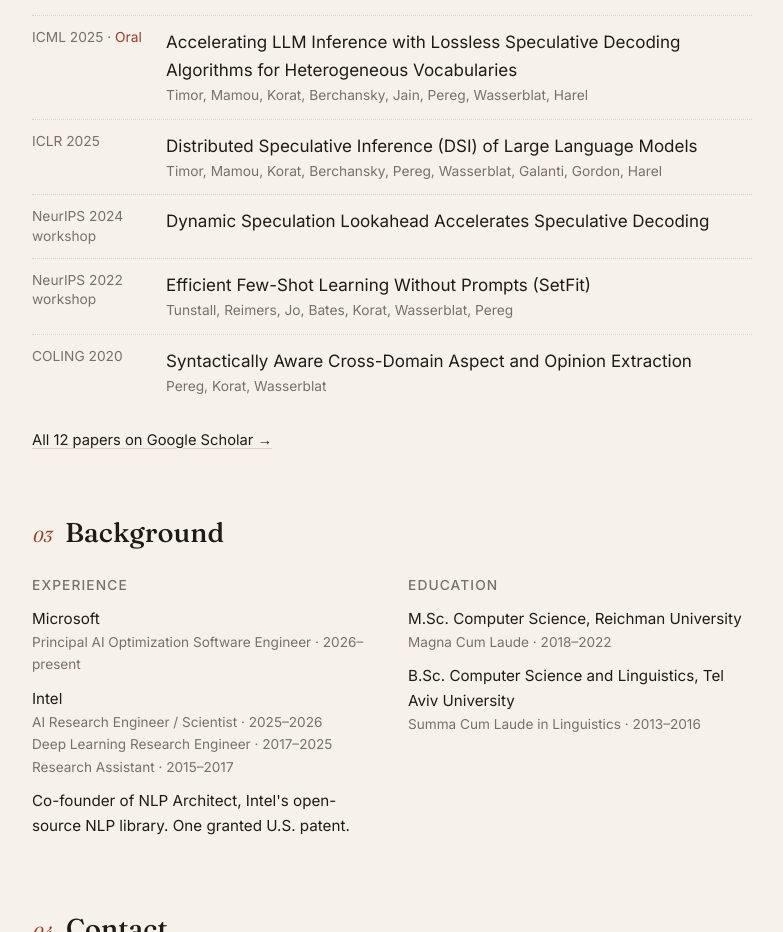
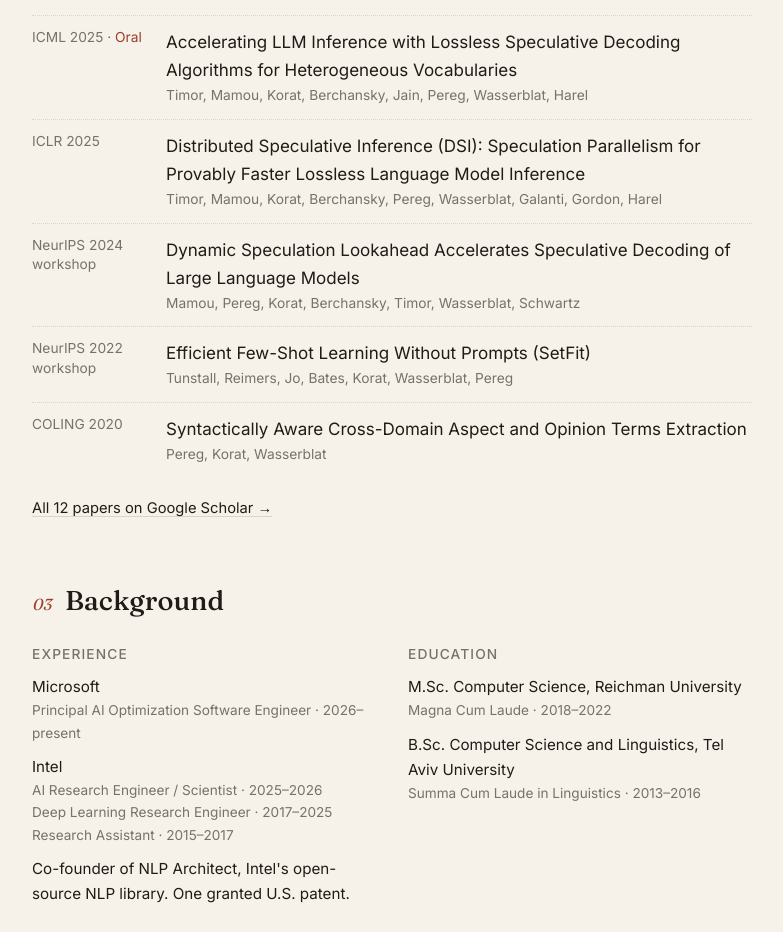
Before and after one commit to danielkorat/danielkorat.github.io, a plain HTML site: page index.html in a window 1280 px wide. Shown: the part 1880-2812 px from the top of the page, without its empty margins (248-1031 px from the left). Drawn offline with Linux system fonts and the light colour scheme.

Commit message:
fix(site): add DSL authors and correct paper titles

```diff
--- a/index.html
+++ b/index.html
@@ -164,10 +164,10 @@ footer .wrap{display:flex;justify-content:space-between;flex-wrap:wrap;gap:8px}
     <h2><span class="num">02</span>Selected papers</h2>
     <ul class="pubs">
       <li><span class="venue">ICML 2025 · <em>Oral</em></span><a href="https://arxiv.org/abs/2502.05202">Accelerating LLM Inference with Lossless Speculative Decoding Algorithms for Heterogeneous Vocabularies<span class="authors">Timor, Mamou, Korat, Berchansky, Jain, Pereg, Wasserblat, Harel</span></a></li>
-      <li><span class="venue">ICLR 2025</span><a href="https://arxiv.org/abs/2405.14105">Distributed Speculative Inference (DSI) of Large Language Models<span class="authors">Timor, Mamou, Korat, Berchansky, Pereg, Wasserblat, Galanti, Gordon, Harel</span></a></li>
-      <li><span class="venue">NeurIPS 2024 workshop</span><a href="https://neurips2024-enlsp.github.io/papers/paper_19.pdf">Dynamic Speculation Lookahead Accelerates Speculative Decoding</a></li>
+      <li><span class="venue">ICLR 2025</span><a href="https://arxiv.org/abs/2405.14105">Distributed Speculative Inference (DSI): Speculation Parallelism for Provably Faster Lossless Language Model Inference<span class="authors">Timor, Mamou, Korat, Berchansky, Pereg, Wasserblat, Galanti, Gordon, Harel</span></a></li>
+      <li><span class="venue">NeurIPS 2024 workshop</span><a href="https://neurips2024-enlsp.github.io/papers/paper_19.pdf">Dynamic Speculation Lookahead Accelerates Speculative Decoding of Large Language Models<span class="authors">Mamou, Pereg, Korat, Berchansky, Timor, Wasserblat, Schwartz</span></a></li>
       <li><span class="venue">NeurIPS 2022 workshop</span><a href="https://arxiv.org/abs/2209.11055">Efficient Few-Shot Learning Without Prompts (SetFit)<span class="authors">Tunstall, Reimers, Jo, Bates, Korat, Wasserblat, Pereg</span></a></li>
-      <li><span class="venue">COLING 2020</span><a href="https://aclanthology.org/2020.coling-main.158/">Syntactically Aware Cross-Domain Aspect and Opinion Extraction<span class="authors">Pereg, Korat, Wasserblat</span></a></li>
+      <li><span class="venue">COLING 2020</span><a href="https://aclanthology.org/2020.coling-main.158/">Syntactically Aware Cross-Domain Aspect and Opinion Terms Extraction<span class="authors">Pereg, Korat, Wasserblat</span></a></li>
     </ul>
     <p class="more"><a href="https://scholar.google.com/citations?hl=en&user=jtel7p0AAAAJ">All 12 papers on Google Scholar →</a></p>
   </section>
```
